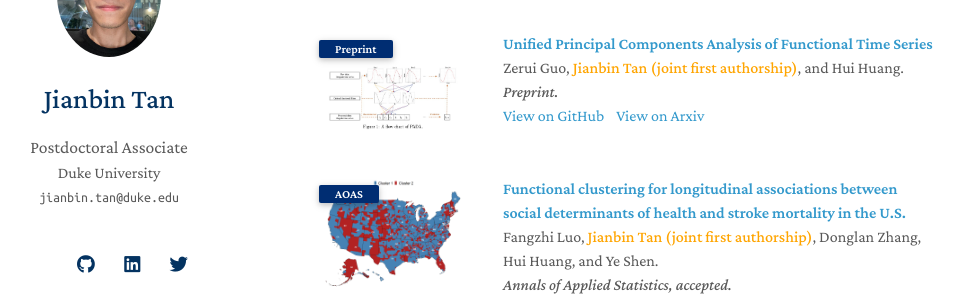
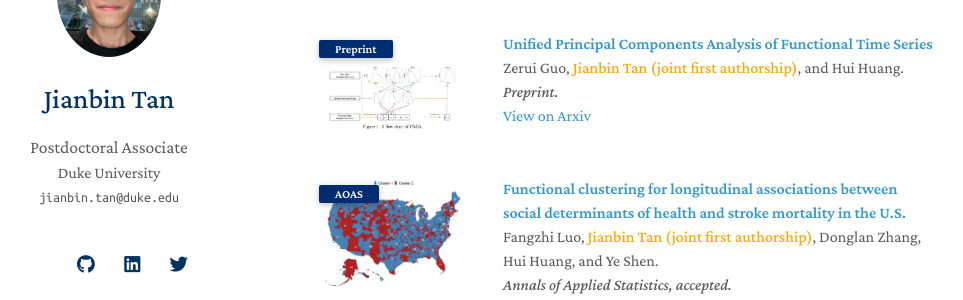
Before and after one commit to Tan-jianbin/Tan-jianbin.github.io, a Jekyll site: the page built from index.md, in a window 1280 px wide and 900 px high, scrolled down 369 px. Shown: the part 153-453 px from the top of the window, without its empty margins (167-1130 px from the left). Built offline with Jekyll 4.4.1, drawn with Linux system fonts in a browser that asks for light colours; nearby versions of some CDN libraries; a style sheet for code colours, icons or effects is not loaded; our own code applies the rules of GitHub Pages for plain Markdown files.

Commit message:
Update publications.md

```diff
--- a/_includes/publications.md
+++ b/_includes/publications.md
@@ -51,7 +51,6 @@
     <div class="periodical"><em>  Preprint.</em></div>
       <!-- Code -->
     <div class="github-link">
-      <a href="">  View on GitHub </a>&nbsp;&nbsp;
       <a href="https://arxiv.org/abs/2408.02343"> View on Arxiv </a>
     </div>
   </div>
```
